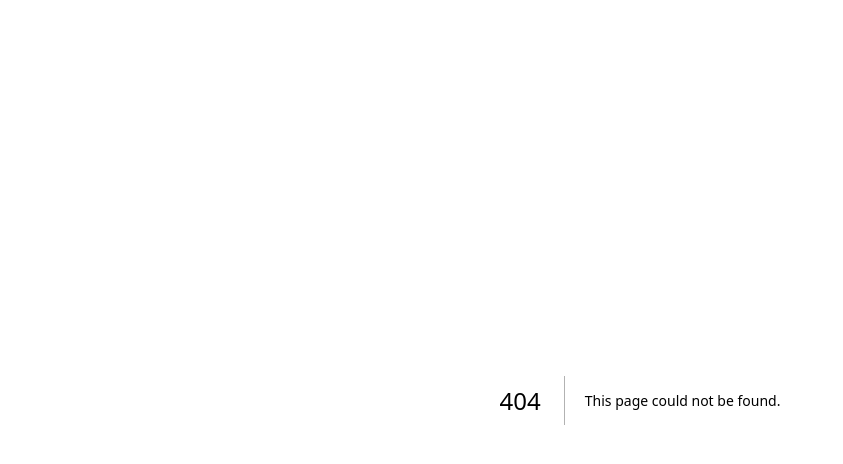
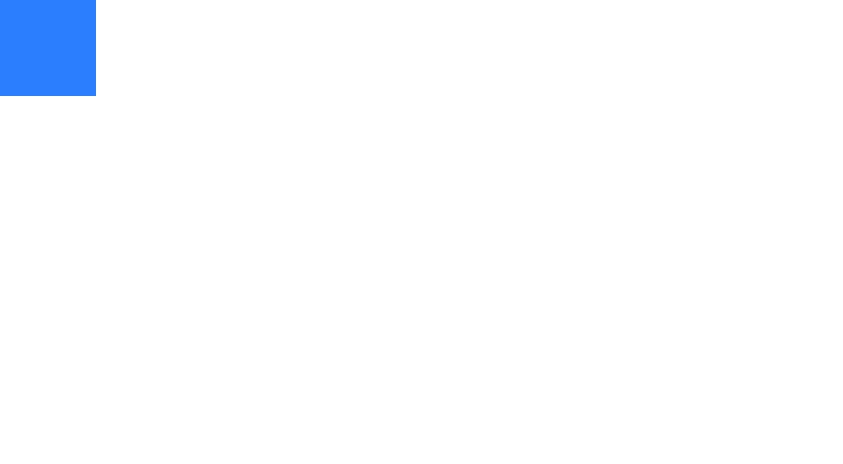
Before and after one commit to product-shosan/hackathon-01, a Next.js app: page /fukashiro in a window 1280 px wide. Before the commit this address had no page. Shown: the top 464 px of the page, without its empty margins (0-843 px from the left). Built offline with nearby package versions, Linux system fonts and the light colour scheme.

Commit message:
feature/yutaブランチで初めてのコミット

```diff
--- /dev/null
+++ b/app/fukashiro/page.tsx
@@ -0,0 +1,9 @@
+'use client'
+import { useEffect } from "react";
+import { useState } from "react";
+
+export default function Home() {
+  return (
+        <div className="bg-blue-500 w-24 h-24"></div>
+  );
+}
```
